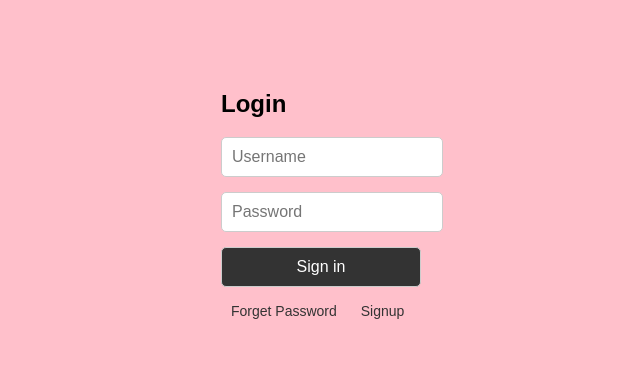
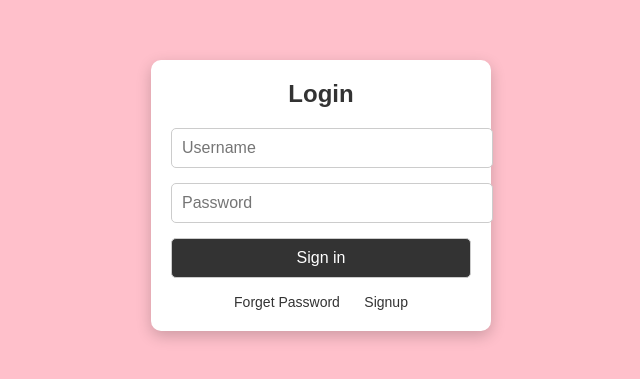
Before and after one commit to soloviovaK/first, a plain HTML site: page index.html in a window 1280 px wide. Shown: the part 205-584 px from the top of the page, without its empty margins (319-959 px from the left). Drawn offline with Linux system fonts and the light colour scheme.

Commit message:
Update index.html

```diff
--- a/index.html
+++ b/index.html
@@ -1,6 +1,8 @@
 <!DOCTYPE html>
 <html lang="en">
 <head>
+  <meta charset="UTF-8">
+  <meta name="viewport" content="width=device-width, initial-scale=1.0">
   <title>Login-Form</title>
   <link href="style.css" rel="stylesheet">
 </head>
@@ -9,7 +11,7 @@
      <i></i>
      <i></i>
      <i></i>
-     <div clas="login">
+     <div class="login">
         <h2>Login</h2>
         <div class="inputBx">
           <input type="text" placeholder="Username">
@@ -21,8 +23,8 @@
           <input type="submit" value="Sign in">
         </div>
         <div class="links">
-          <a href="#">Forget Password </a>
-          <a href="#">Signup </a>
+          <a href="#">Forget Password</a>
+          <a href="#">Signup</a>
         </div>
      </div>
    </div>
```
Lines whose indentation alone changed are shown as unchanged.
